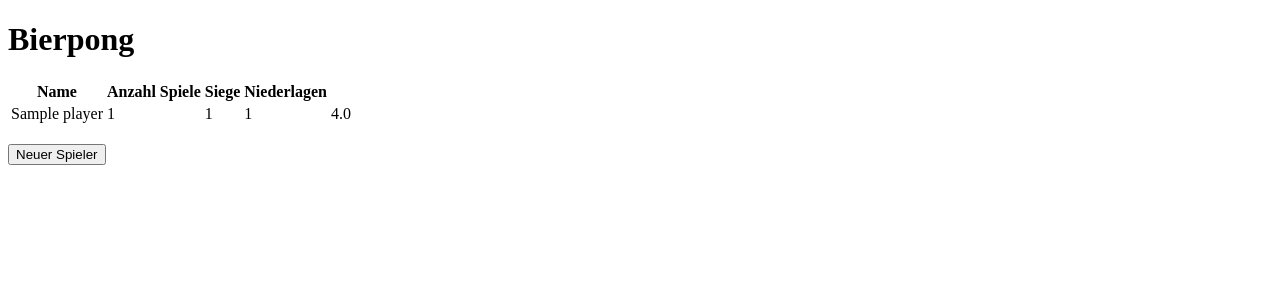
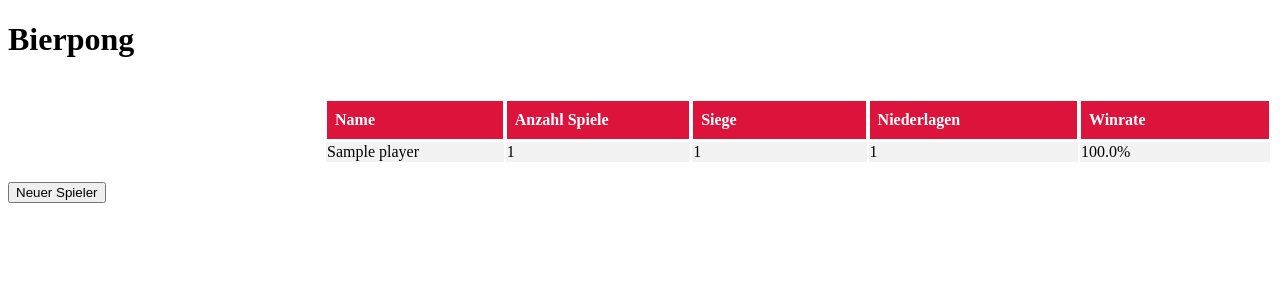
Before and after one commit to JuliusHanusch/Bierpong, a Spring Boot app: page /bierpong in a window 1280 px wide. Shown: the top 300 px of the page. Run offline with Spring Boot 4, Linux system fonts and the light colour scheme; tables that the repository leaves empty hold one stand-in row (values such as "Sample post").

Commit message:
fixed bug in winrate calcualtion

```diff
--- a/src/main/java/WG/Bierpong/Bierpong/player/PlayerController.java
+++ b/src/main/java/WG/Bierpong/Bierpong/player/PlayerController.java
@@ -21,16 +21,12 @@ public class PlayerController {
     @GetMapping("/bierpong/neuerSpieler")
     public String showSiteNewPlayer(Model model, PlayerForm form){
 
-        System.out.print("NewPlayer1");
-
         model.addAttribute("form", form);
         return "bierpong_neuerSpieler";
     }
 
     @PostMapping("/bierpong/neuerSpieler")
     public String handleCreatePlayer(Model model, @ModelAttribute("form") PlayerForm form){
-
-        System.out.print("NewPlayer2");
 
         playerManagement.createNewPlayer(form);
         return "redirect:/bierpong";
--- a/src/main/java/WG/Bierpong/Bierpong/player/PlayerForm.java
+++ b/src/main/java/WG/Bierpong/Bierpong/player/PlayerForm.java
@@ -32,9 +32,6 @@ public class PlayerForm {
     }
 
     public Double calculateWinrate(){
-        if(gamesCount == 0){
-            return 0.0;
-        }
         return (double) (gamesWon/gamesCount);
     }
 
--- /dev/null
+++ b/src/main/resources/static/css/style.css
@@ -0,0 +1,23 @@
+#table{
+    width: 75%;
+    text-align: left;
+    margin: 5vh 0 0 25%;
+
+}
+#tabe td, #table th{
+    width: 500px;
+    border: 1px solid white;
+    padding: 8px;
+}
+
+#table th{
+    padding-top: 10px;
+    padding-bottom: 10px;
+    text-align: left;
+    background-color:crimson;
+    color: white;
+}
+
+#table tr:nth-child(even){background-color: #f2f2f2;}
+
+#table tr:hover {background-color: #ddd;}
--- a/src/main/resources/templates/bierpong.html
+++ b/src/main/resources/templates/bierpong.html
@@ -3,6 +3,7 @@
 
     <head>
         <meta http-equiv="content-type" content="text/html; charset=UTF-8" />
+        <link rel="stylesheet" type="text/css" th:href="@{/resources/css/style.css}">
         <title>Bierpong Statistiken</title>
     </head>
 
@@ -10,24 +11,24 @@
         <h1>
             Bierpong
         </h1>
-        <table>
+        <table id="table">
             <tr>
-                <th>Name</th>
-                <th>Anzahl Spiele</th>
-                <th>Siege</th>
-                <th>Niederlagen</th>
+                <th id="th">Name</th>
+                <th id="th">Anzahl Spiele</th>
+                <th id="th">Siege</th>
+                <th id="th">Niederlagen</th>
+                <th id="th">Winrate</th>
             </tr>
             <tr th:each="p : ${players}">
                 <td th:text="${p.name}"></th>
                 <td th:text="${p.gamesCount}"></th>
                 <td th:text="${p.gamesWon}"></th>
                 <td th:text="${p.gamesLoss}"></th>
-                <td th:text="${p.winrate}"></td>
+                <td th:text="${p.calculateWinrate} + '%'"></td>
             </tr>
 
         </table>
         <br>
-
 
         <form action="#" th:action="@{/bierpong/neuerSpieler}">
             <input type="submit" value="Neuer Spieler">
```
Also changed, not shown: src/main/java/WG/Bierpong/Bierpong/player/Player.java (+6 -4 lines), 1 other file.
